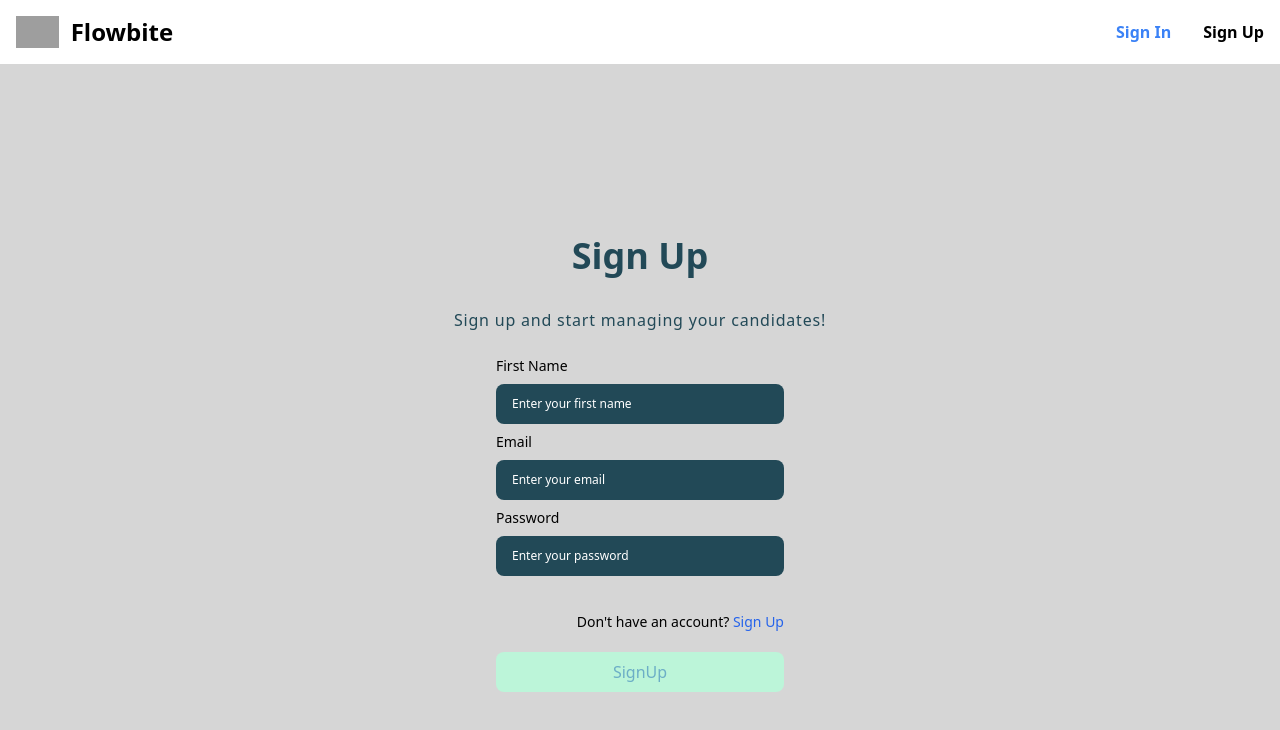
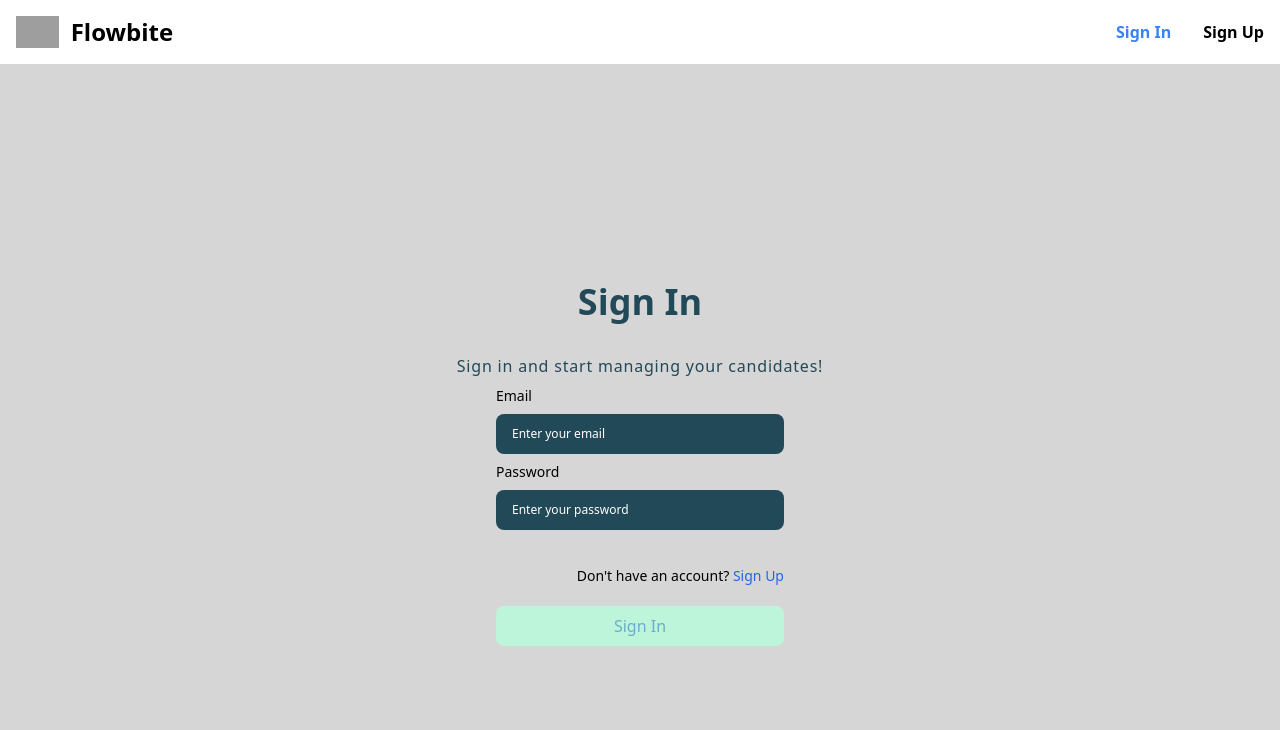
Before and after one commit to ariv1003/react--demo, a React (Vite) app: page / in a window 1280 px wide. Shown: the top 730 px of the page. Built offline with nearby package versions, Linux system fonts and the light colour scheme; grey boxes are pictures that could not be loaded.

Commit message:
register api

```diff
--- a/src/components/AuthForm.jsx
+++ b/src/components/AuthForm.jsx
@@ -1,28 +1,41 @@
 import React from 'react'
 import { useState } from 'react';
 import { Link } from 'react-router-dom';
+import axios from 'axios';
 
-function AuthForm({page}) {
-    const [loginDetails,setLoginDetails]=useState({
-        email:"",
-        password:"",
+function AuthForm({ page }) {
+       const [loginDetails, setLoginDetails] = useState({
+              email: "",
+              password: "",
        });
-    const [signUpDetails,setSignUpDetails]=useState({
-        email:"",
-        password:"",
-        firstName:"",
+       const [signUpDetails, setSignUpDetails] = useState({
+              name: "",
+              email: "",
+              password: "",
        });
 
-       function handleUserInputs(e){
-        if(page=="login"){
+       const registerUser = async () => {
+              try {
+                     const res = await axios.post("http://restapi.adequateshop.com/swagger/ui/index#!/AuthAccount/AuthAccount_Registration", {
+                            "name": signUpDetails.name,
+                            "email": signUpDetails.email,
+                            "password": signUpDetails.password,
+                     });
+                     console.log(res);
+              } catch (error) {
+                     console.log(error);
+              }
+       }
+       function handleUserInputs(e) {
+              if (page == "login") {
                      setLoginDetails({
                             ...loginDetails,
-                [e.target.name]:e.target.value,
+                            [e.target.name]: e.target.value,
                      })
-        } else{
+              } else {
                      setSignUpDetails({
                             ...signUpDetails,
-                [e.target.name]:e.target.value,
+                            [e.target.name]: e.target.value,
                      })
               }
        }
@@ -44,30 +57,30 @@ function AuthForm({page}) {
                             <h1 className='text-center
                              text-[#224957]
                              text-4xl
-                             font-bold'>Sign Up</h1>
+                             font-bold'>{page === "signup" ? "Sign Up" : "Sign In"}</h1>
 
                             <p className='font-normal
                             text-base
                             text-[#224957]
                             pt-8
-                            tracking-wider'>Sign up and start managing your candidates!</p>
+                            tracking-wider'>{page === "signup" ? "Sign up and start managing your candidates!" : "Sign in and start managing your candidates!"}</p>
 
                             {/* the child won't inhert the flex properties. So you have to specify the flex properties for children div */}
                             <div className='flex justify-center	items-center'>
                                    <div className='flex-col'>
-                {page=="login" && <div className='mt-6'>
+                                          {page == "signup" && <div className='mt-6'>
 
                                                  <label htmlFor="input-label"
                                                         className="block
                                          text-sm
                                          font-medium
-                                         mb-2 text-black ">First Name</label>
+                                         mb-2 text-black ">Name</label>
 
                                                  <input type="text"
                                                         className="py-3 px-4 block w-72 font-regular text-white placeholder-white border-gray-200 bg-[#224957] rounded-lg text-xs focus:border-blue-500 focus:ring-blue-500 disabled:opacity-50 disabled:pointer-events-none "
-                              placeholder="Enter your first name"
-                              name="firstName"
-                              onChange={handleUserInputs}/>
+                                                        placeholder="Enter your name"
+                                                        name="name"
+                                                        onChange={handleUserInputs} />
                                           </div>}
                                           <div className='mt-2'>
 
@@ -81,7 +94,7 @@ function AuthForm({page}) {
                                                         className="py-3 px-4 block w-72 font-regular text-white placeholder-white border-gray-200 bg-[#224957] rounded-lg text-xs focus:border-blue-500 focus:ring-blue-500 disabled:opacity-50 disabled:pointer-events-none "
                                                         placeholder="Enter your email"
                                                         name="email"
-                             onChange={handleUserInputs}/>
+                                                        onChange={handleUserInputs} />
                                           </div>
                                           <div className='mt-2'>
                                                  <label htmlFor="input-label"
@@ -95,32 +108,33 @@ function AuthForm({page}) {
                                                         className="py-3 px-4 block w-72 font-regular text-white placeholder-white border-gray-200 bg-[#224957] rounded-lg text-xs focus:border-blue-500 focus:ring-blue-500 disabled:opacity-50 disabled:pointer-events-none "
                                                         placeholder="Enter your password"
                                                         name="password"
-                             onChange={handleUserInputs}/>
+                                                        onChange={handleUserInputs} />
                                           </div>
                                           <div className='flex justify-end mt-9'>
-                   {page=="signup"?<p className='text-black
+                                                 {page == "signup" ? <p className='text-black
                                  font-medium
                                  text-sm'>Already having an account? <Link className='text-blue-600' to="/">Login</Link></p>
                                                         : <p className='text-black
                                 font-medium
                                 text-sm'>Don't have an account? <Link className='text-blue-600' to="/signup">Sign Up</Link></p>}
                                           </div>
-                   {page=="login"?<button className={`${!loginDetails.password || !login.email  ? " bg-[#bcf5d9] text-[#6caec6]":"cursor-pointer bg-[#20DF7F] text-[#224957]"}
+                                          {page == "login" ? <button className={`${!loginDetails.password || !loginDetails.email ? " bg-[#bcf5d9] text-[#6caec6]" : "cursor-pointer bg-[#20DF7F] text-[#224957]"}
                                        text-base
                                        w-full
                                        font-regular
                                        rounded-lg
                                        py-2 px-2
                                        mt-5 `}
-                                    >SignUp</button>
-                                  : <button className={`${!signUpDetails.password || !signUpDetails.email || !signUpDetails ? " bg-[#bcf5d9] text-[#6caec6]":"cursor-pointer bg-[#20DF7F] text-[#224957]"}
+
+                                          >Sign In</button>
+                                                 : <button className={`${!signUpDetails.password || !signUpDetails.email || !signUpDetails.name ? " bg-[#bcf5d9] text-[#6caec6]" : "cursor-pointer bg-[#20DF7F] text-[#224957]"}
                                   text-base
                                   w-full
                                   font-regular
                                   rounded-lg
                                   py-2 px-2
                                   mt-5 `}
-                       >SignUp</button>}
+                                                        onClick={registerUser}>SignUp</button>}
                                    </div>
                             </div>
                      </div>
--- a/src/pages/Navbar.jsx
+++ b/src/pages/Navbar.jsx
@@ -11,19 +11,17 @@ function Navbar() {
                 <button data-collapse-toggle="navbar-default" type="button" className="inline-flex items-center p-2 w-10 h-10 justify-center text-sm text-gray-500 rounded-lg md:hidden hover:bg-gray-100 focus:outline-none focus:ring-2 focus:ring-gray-200 dark:text-gray-400 dark:hover:bg-gray-700 dark:focus:ring-gray-600" aria-controls="navbar-default" aria-expanded="false">
                     <span className="sr-only">Open main menu</span>
                     <svg className="w-5 h-5" aria-hidden="true" xmlns="http://www.w3.org/2000/svg" fill="none" viewBox="0 0 17 14">
-                        <path stroke="currentColor" stroke-linecap="round" stroke-linejoin="round" stroke-width="2" d="M1 1h15M1 7h15M1 13h15" />
+                        <path stroke="currentColor" strokeLinecap="round" strokeLinejoin="round" strokeWidth="2" d="M1 1h15M1 7h15M1 13h15" />
                     </svg>
                 </button>
                 <div className="hidden w-full md:block md:w-auto" id="navbar-default">
                     <ul className="font-medium flex flex-col p-4 md:p-0 mt-4 border border-gray-100 rounded-lg bg-gray-50 md:flex-row md:space-x-8 rtl:space-x-reverse md:mt-0 md:border-0 md:bg-white ">
-
                         <li>
                             <NavLink to="/" className={({ isActive }) => isActive ? "text-blue-500 font-bold" : "text-black font-bold"}>Sign In</NavLink>
                         </li>
                         <li>
                             <NavLink to="/signup" className={({ isActive }) => isActive ? "text-blue-500 font-bold" : "text-black font-bold"}>Sign Up</NavLink>
-
-                 </li>
+                        </li>
                     </ul>
                 </div>
             </div>
```
Lines whose indentation alone changed are shown as unchanged.
